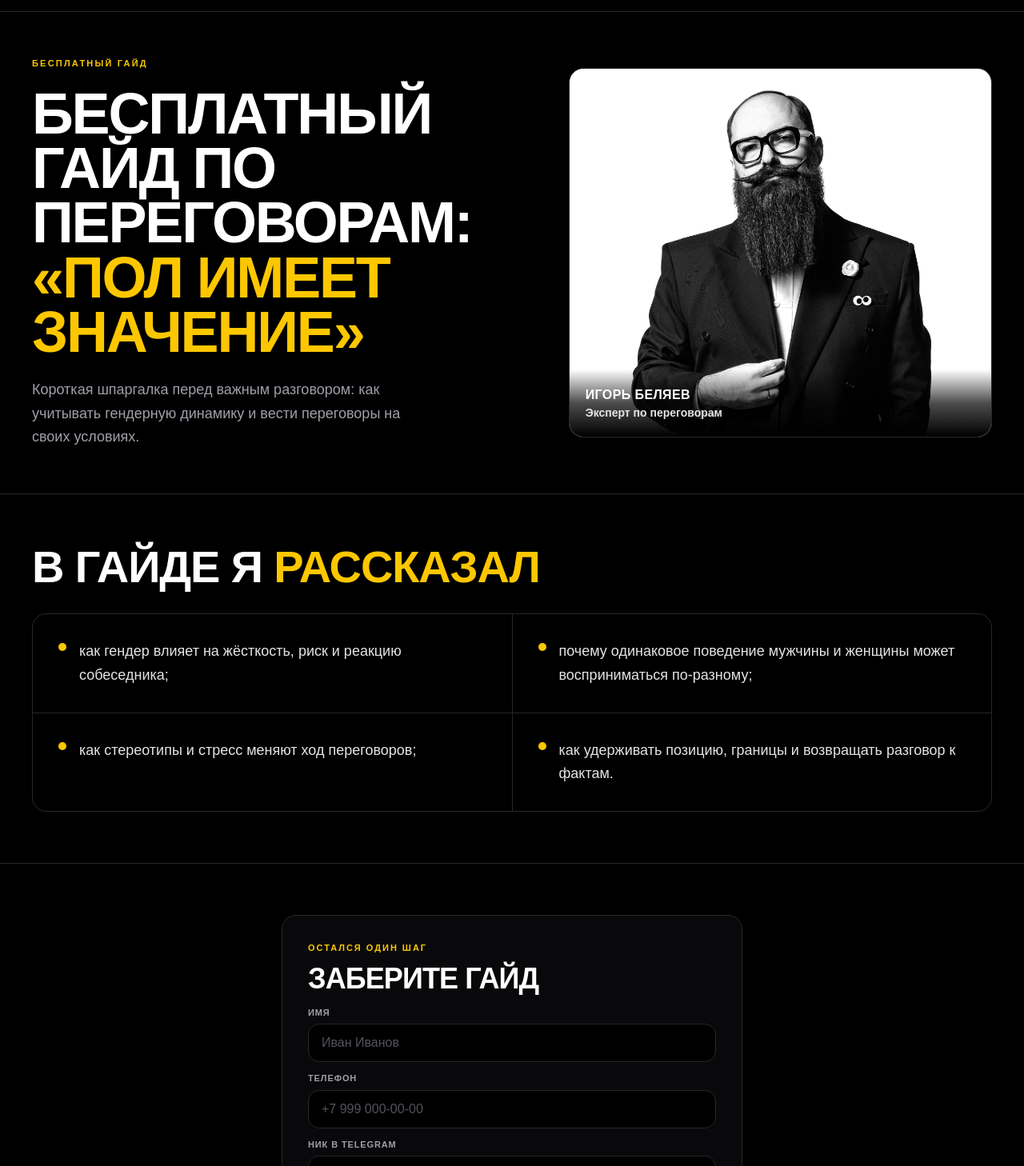
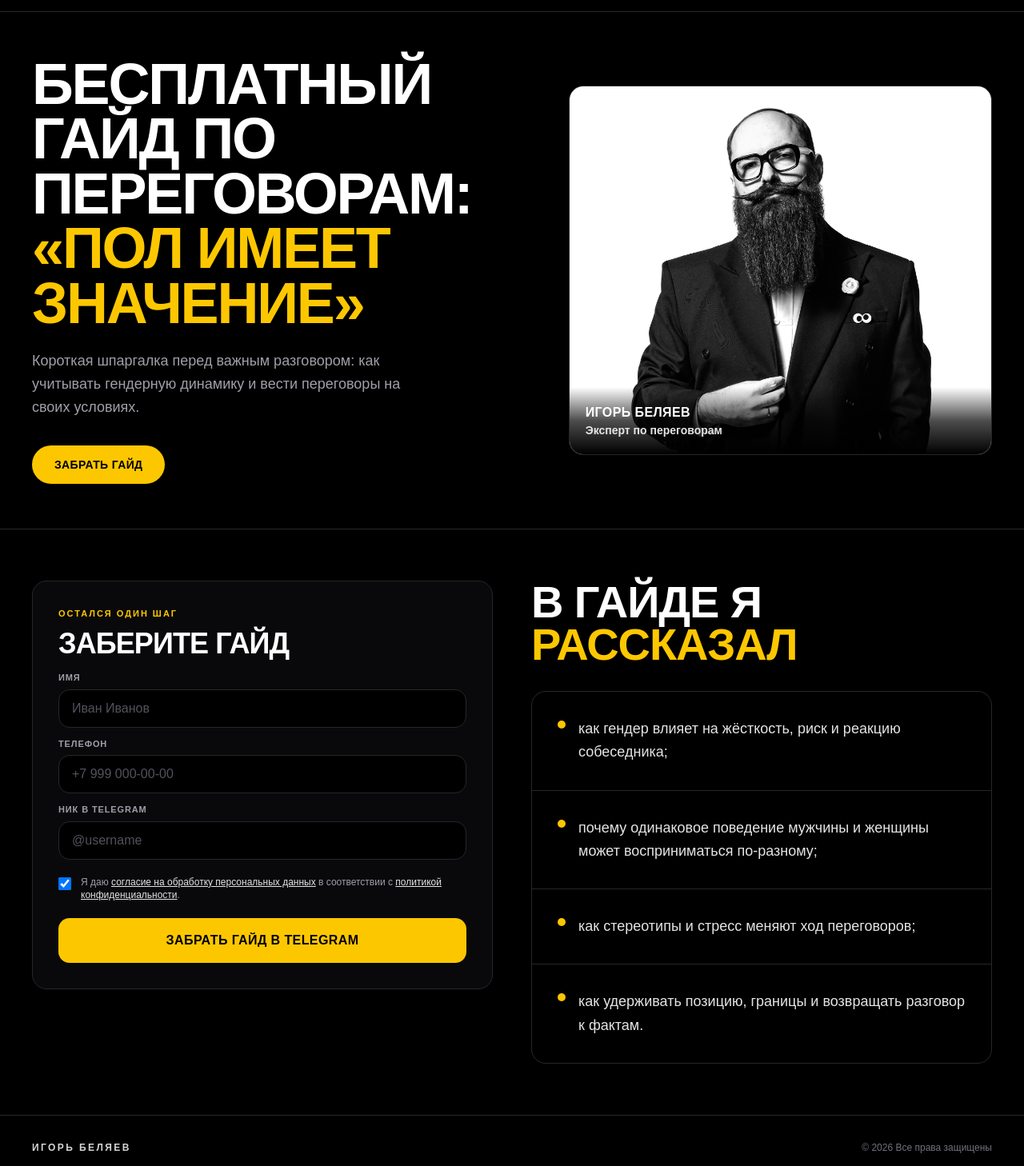
Before and after one commit to egorundr/igor-belyaev, a Next.js app: page / in a window 1280 px wide. Shown: the part 52-1510 px from the top of the page at 80% size. Built offline with nearby package versions, Linux system fonts and the light colour scheme.

Commit message:
feat: enhance guide section with new content and form layout

```diff
--- a/app/page.tsx
+++ b/app/page.tsx
@@ -31,8 +31,7 @@ export default function Page() {
       {/* Hero: headline (left) + photo (right on desktop) */}
       <section className="grid grid-cols-1 items-center gap-8 px-5 py-10 md:px-10 md:py-14 lg:grid-cols-[1fr_0.85fr] lg:gap-12">
         <div>
-          <p className="text-[11px] font-black uppercase tracking-[0.2em] text-yellow-400">Бесплатный гайд</p>
-          <h1 className="mt-5 text-balance text-[clamp(2rem,6vw,4.5rem)] font-black uppercase leading-[0.95] tracking-[-0.03em]">
+          <h1 className="text-balance text-[clamp(2rem,6vw,4.5rem)] font-black uppercase leading-[0.95] tracking-[-0.03em]">
             Бесплатный гайд по переговорам:
             <br />
             <span className="text-yellow-400">«Пол имеет значение»</span>
@@ -41,6 +40,12 @@ export default function Page() {
             Короткая шпаргалка перед важным разговором: как учитывать гендерную динамику и вести переговоры на своих
             условиях.
           </p>
+          <a
+            href="#zayavka"
+            className="mt-8 inline-flex rounded-full bg-yellow-400 px-7 py-3.5 text-sm font-bold uppercase tracking-wide text-black transition-colors hover:bg-yellow-300"
+          >
+            Забрать гайд
+          </a>
         </div>
 
         <div className="relative overflow-hidden rounded-2xl border border-zinc-800 bg-zinc-950">
@@ -59,12 +64,20 @@ export default function Page() {
         </div>
       </section>
 
-      {/* Content: what's inside the guide */}
-      <section className="border-t border-zinc-800 px-5 py-12 md:px-10 md:py-16">
+      {/* Split screen: form (left) + what's inside the guide (right) */}
+      <section
+        id="zayavka"
+        className="grid scroll-mt-6 grid-cols-1 gap-8 border-t border-zinc-800 px-5 py-12 md:px-10 md:py-16 lg:grid-cols-2 lg:gap-12"
+      >
+        <div>
+          <CaptureForm />
+        </div>
+
+        <div>
           <h2 className="text-balance text-[clamp(2rem,5vw,3.5rem)] font-black uppercase leading-[0.95] tracking-[-0.02em]">
             В гайде я <span className="text-yellow-400">рассказал</span>
           </h2>
-        <ul className="mt-8 grid grid-cols-1 gap-px overflow-hidden rounded-2xl border border-zinc-800 bg-zinc-800 md:grid-cols-2">
+          <ul className="mt-8 grid grid-cols-1 gap-px overflow-hidden rounded-2xl border border-zinc-800 bg-zinc-800">
             {points.map((p, i) => (
               <li key={i} className="flex gap-4 bg-black p-6 md:p-8">
                 <span className="mt-1 h-2.5 w-2.5 shrink-0 rounded-full bg-yellow-400" aria-hidden="true" />
@@ -72,12 +85,6 @@ export default function Page() {
               </li>
             ))}
           </ul>
-      </section>
-
-      {/* Form: get the guide */}
-      <section className="border-t border-zinc-800 px-5 py-12 md:px-10 md:py-16">
-        <div className="mx-auto max-w-xl">
-          <CaptureForm />
         </div>
       </section>
 
```
Lines whose indentation alone changed are shown as unchanged.
